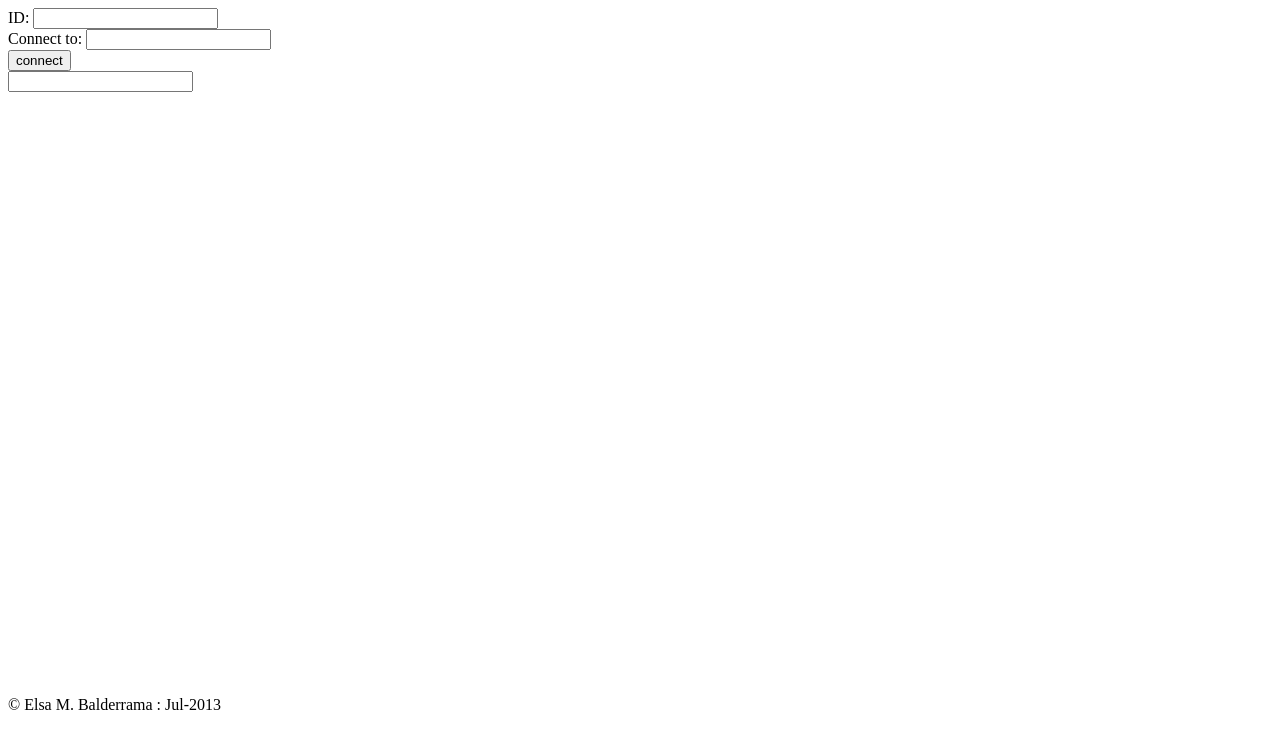
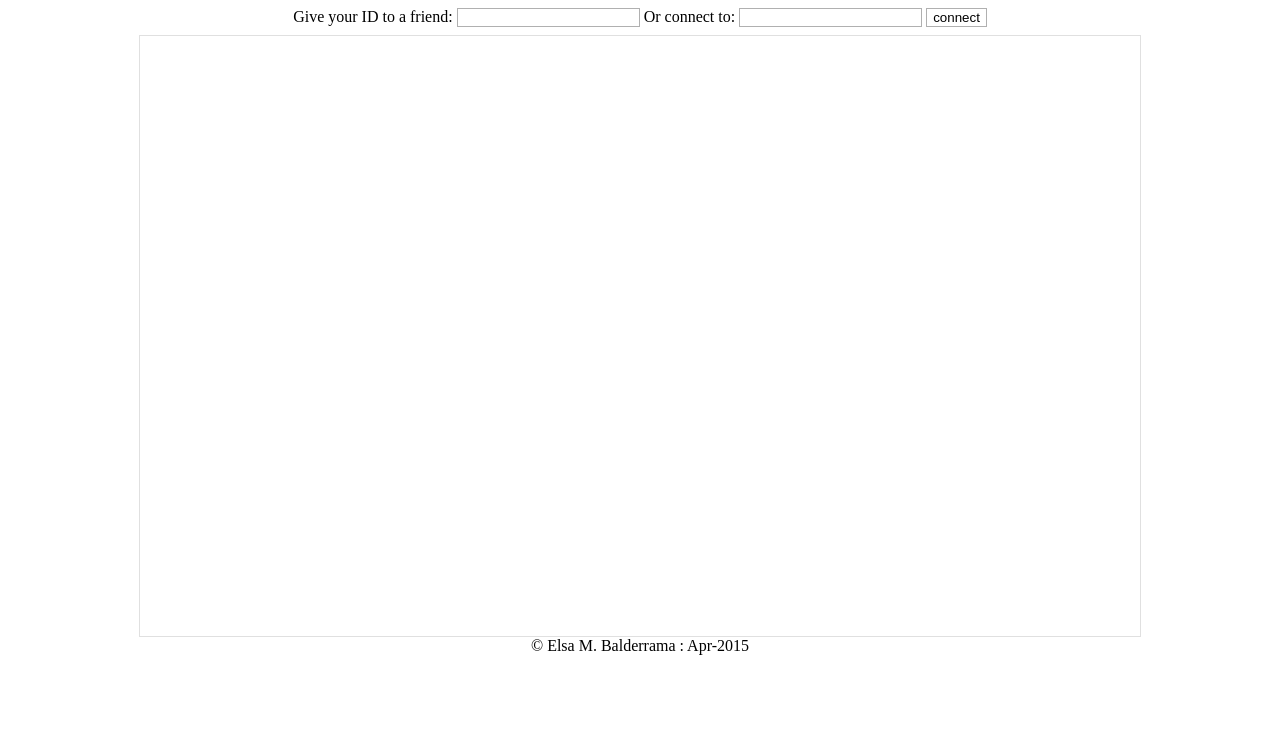
Before and after one commit to ebalder/P2P-draw, a website: page public/index.html in a window 1280 px wide. Drawn offline with Linux system fonts and the light colour scheme; no server answers.

Commit message:
usability improvements

```diff
--- a/public/index.html
+++ b/public/index.html
@@ -3,26 +3,51 @@
 <head>
 	<meta charset="utf-8" />
 	<meta name="viewport" content="width=device-width, initial-scale=1">
-	<title></title>
+	<title>Peer to Paint</title>
+	<link rel="stylesheet" type="text/css" href="style.css">
+	<script type="text/javascript" src="lib/peer.js"></script>
+	<script type="text/javascript" src="Canvas.js"></script>
 </head>
 <body>
- <script type="text/javascript" src="lib/peer.js"></script>
-<script type="text/javascript" src="Canvas.js"></script>
+
 <script>
+
 window.onload = _init;
+
 function _init(){
 	_initCanvas();
-	var id = document.getElementById("peerId");
+	var id = document.getElementById("peer-id-in");
 	var remote = document.getElementById("remotePeer");
 	var button = document.getElementById("connect");
 	var prevX = null;
 	var prevY = null;
 	var peer;
-	id.onchange = function(ev){
-		peer = new Peer(ev.target.value, {host:'/', path:'peerServer', port:location.port});
-		console.log("peer created");
-		peer.on('connection', function(conn) {
-			console.log('incoming connection from ', conn.peer);
+
+
+
+
+	// id.onchange = function(ev){
+	 	peer = new Peer(/*ev.target.value,*/ {host:'/', path:'peerServer', port:location.port});
+
+	 	peer.on('open', function(id){
+	 		console.log("peer created", id);
+	 		var idel = document.getElementById('peer-id');
+	 		idel.value = id;
+	 	});
+
+	 	peer.on('connection', function(_conn) {
+
+	 		conn = _conn;
+	 		console.log('incoming connection from %s', _conn.peer);
+
+	 		if(peer.connections[_conn.peer].length == 1){
+	 		 	conn = peer.connect(_conn.peer);
+	 		}
+
+
+	 		var connForm = document.getElementById('connect-form');
+	 		connForm.style.visibility = 'hidden';
+
 	 		conn.on('data', function(data){
 	 		  if(data.acc == "stroke"){
 	 		  	var x = data.x;
@@ -55,21 +80,23 @@ function _init(){
 	 		  //ctx.putImageData(imgData, 0, 0);
 	 		});
 	 	});
-	};
-	button.onclick = function(){
+	//};
+
+	button.onclick = function(ev){
+		ev.preventDefault();
 		if(remote.value != null){
 			conn = peer.connect(remote.value);
 			console.log('connecting...');
+	 		var connForm = document.getElementById('connect-form');
+	 		connForm.style.visibility = 'hidden';
 		}
-		conn.on('open', function(){
-			console.log("connected to ", conn.peer);
-		});
+		return false;
 	};
 
-	var width = document.getElementById("width");
-	width.onchange = function(ev){
-		ctx.lineWidth = ev.target.value;
-		bWidth = ctx.lineWidth;
+	// var width = document.getElementById("brush-size-in");
+	// width.onchange = function(ev){
+	// 	ctx.lineWidth = ev.target.value;
+	// 	bWidth = ctx.lineWidth;
 		// brush=null;
 		// switch(true){
 		// 	case bWidth <= 1 :
@@ -81,15 +108,39 @@ function _init(){
 		// 		brush[3] = 1*bWidth;
 		// }
 		//console.log(ctx.lineWidth, brush);
-	}
+	// }
 }
 </script>
-ID: <input id="peerId" type="text"/> <br>
-Connect to: <input id="remotePeer" type="text"/> <br>
-<input id="connect" type="button" value="connect"/><br>
-<input type="text" id="width" /><br>
+
+<div>
+ <form name="connect" id="connect-form">
+
+	<!--<span>
+		<label for="peer-id-in"> Choose a unique name: </label>
+		<input name="id" id="peer-id-in" type="text"/>
+	</span>-->
+	<span>
+		<label for="peer-id"> Give your ID to a friend:  </label>
+		<input name="id" id="peer-id" type="text" readonly/>
+	</span>
+
+	<span>
+		<label for="peer-in"> Or connect to: </label>
+		<input id="remotePeer" type="text"/>
+	</span>
+	<input id="connect" type="submit" value="connect"/>
+</form>
+
+<!--  <span id="tool">
+	<label for="brush-size-in">Brush size</label>
+	<input type="text" id="brush-size-in" />
+</span>  -->
+
 <canvas id="canvas" width="1000" height="600"></canvas>
-<br>
-&copy; Elsa M. Balderrama : Jul-2013
+
+<footer>
+	© Elsa M. Balderrama : Apr-2015
+</footer>
+</div>
 </body>
 </html>
--- /dev/null
+++ b/public/style.css
@@ -0,0 +1,28 @@
+
+body{
+	margin: 0;
+	padding: 0;
+}
+
+footer{
+	text-align: center
+}
+
+input{
+	background: none;
+	border: solid 1px #B0B0B0;
+}
+
+#canvas{
+	border: solid 1px #E0E0E0;
+	box-sizing: border-box;
+	display: block;
+	margin: auto;
+}
+
+#connect-form{
+	display: block;
+	text-align: center;
+	margin: auto;
+	padding: 0.5rem;
+}
```
Lines whose indentation alone changed are shown as unchanged.
